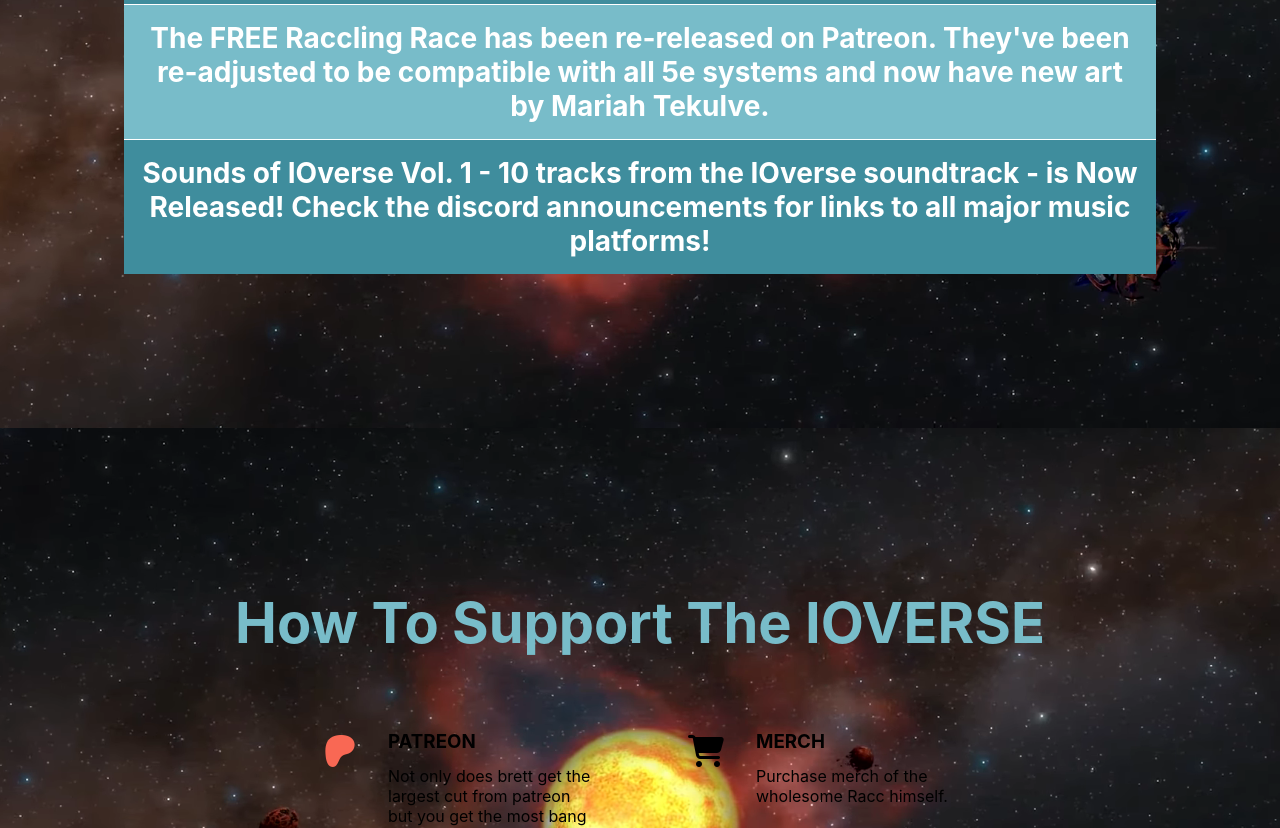
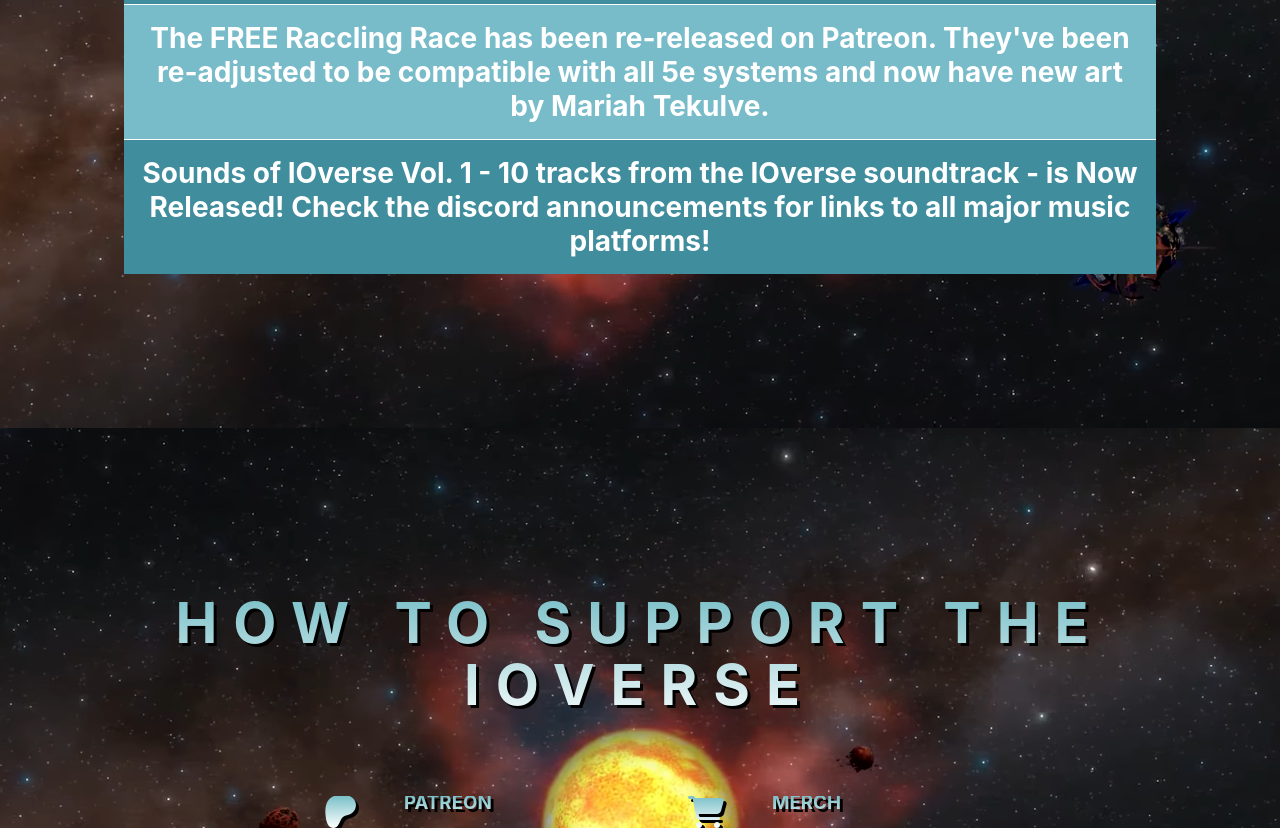
Before and after one commit to jrthayer/WorldOfIo.info, a React (Create React App) app: page / in a window 1280 px wide. Shown: the part 1972-2800 px from the top of the page. Built offline with nearby package versions, Linux system fonts and the light colour scheme.

Commit message:
Update support section
+now matches the current theme for the site.

+Some bad uses of !important

```diff
--- a/src/components/iconPanel.js
+++ b/src/components/iconPanel.js
@@ -18,12 +18,14 @@
             <div className={styles.container}>
                 <div className={styles.icon}>
                     <i
-                        className={data.iconClasses}
+                        className={`${data.iconClasses} header-ioverse`}
                         style={{ color: data.primaryColor }}
                     ></i>
                 </div>
                 <div className={styles.description}>
-                    <h3 className={`${styles["description-header"]}`}>
+                    <h3
+                        className={`${styles["description-header"]} header-ioverse`}
+                    >
                         {data.text}
                     </h3>
                     {props.children}
--- a/src/components/iconPanel.module.scss
+++ b/src/components/iconPanel.module.scss
@@ -4,7 +4,6 @@
 
     width: 100%;
     height: 100%;
-    border-top: solid 1px var(--color-primary);
 }
 
 .icon {
@@ -28,6 +27,7 @@
     line-height: 0.8;
     text-align: left;
     color: var(--color-text, black);
+    letter-spacing: 0rem !important;
 }
 
 @media (min-width: 1000px) {
--- a/src/pages/home/layout/supportSection.js
+++ b/src/pages/home/layout/supportSection.js
@@ -8,7 +8,9 @@
 const SupportSection = (props) => {
     return (
         <Section id={props.id} type="transparent">
-            <h2 className="fs-700">How To Support The IOVERSE</h2>
+            <h2 className="fs-700 header-ioverse">
+                How To Support The IOVERSE
+            </h2>
             <div className={styles.supportGroup}>
                 <IconPanel
                     data={socialData.find((obj) => obj.text === "Patreon")}
--- a/src/pages/home/layout/supportSection.module.scss
+++ b/src/pages/home/layout/supportSection.module.scss
@@ -2,4 +2,9 @@
     margin-top: 1rem;
     width: 100%;
     text-align: center;
+
+    //Temporary measure
+    * {
+        color: white !important;
+    }
 }
--- a/src/styles/themes.scss
+++ b/src/styles/themes.scss
@@ -16,7 +16,6 @@
 
     //title font styles
     font-weight: 700;
-    white-space: nowrap;
     text-transform: uppercase;
 
     filter: drop-shadow(3px 3px black);
```
